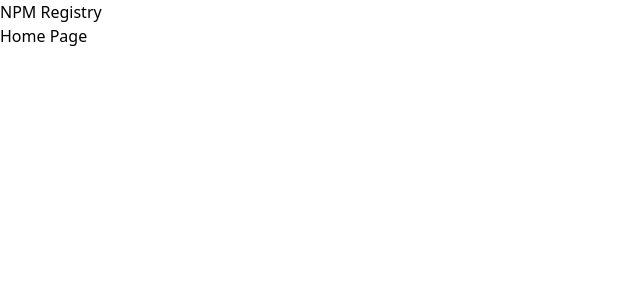
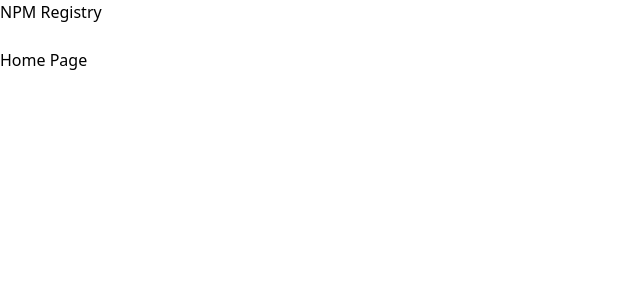
Before and after one commit to colson0x1/npm, a React (Vite) app: page / in a window 1280 px wide. Shown: the top 300 px of the page, without its empty margins (0-640 px from the left). Built offline with nearby package versions, Linux system fonts and the light colour scheme.

Commit message:
create search component + implement programmatic navigation

```diff
--- a/src/components/Header.tsx
+++ b/src/components/Header.tsx
@@ -14,11 +14,13 @@
  * in our app
  */
 import { Link } from 'react-router-dom';
+import SearchInput from './SearchInput';
 
 export default function Header() {
   return (
     <div>
       <Link to='/'>NPM Registry</Link>
+      <SearchInput />
     </div>
   );
 }
--- /dev/null
+++ b/src/components/SearchInput.tsx
@@ -0,0 +1,29 @@
+import { useState } from 'react';
+import { useNavigate } from 'react-router-dom';
+
+/* useNavigate hook works in kind of surprising fashion.we call useNavigate
+ * inside of our component, and this is gonna give us back a function that
+ * we most often reffer to as navigate. This function we can then call at
+ * any time inside of our component and that's gonna forciably navigate the
+ * user over to some other route in our application
+ */
+
+export default function SearchInput() {
+  const [term, setTerm] = useState('');
+  const navigate = useNavigate();
+
+  const handleSubmit = (event: React.FormEvent<HTMLFormElement>) => {
+    event?.preventDefault();
+
+    // programmatic (based on an event)
+    // programmatically or kind of forcibly navigate our user over to this
+    // other page in our application
+    navigate(`/search?term=${term}`);
+  };
+
+  return (
+    <form onSubmit={handleSubmit}>
+      <input value={term} onChange={(e) => setTerm(e.target.value)} />
+    </form>
+  );
+}
```
